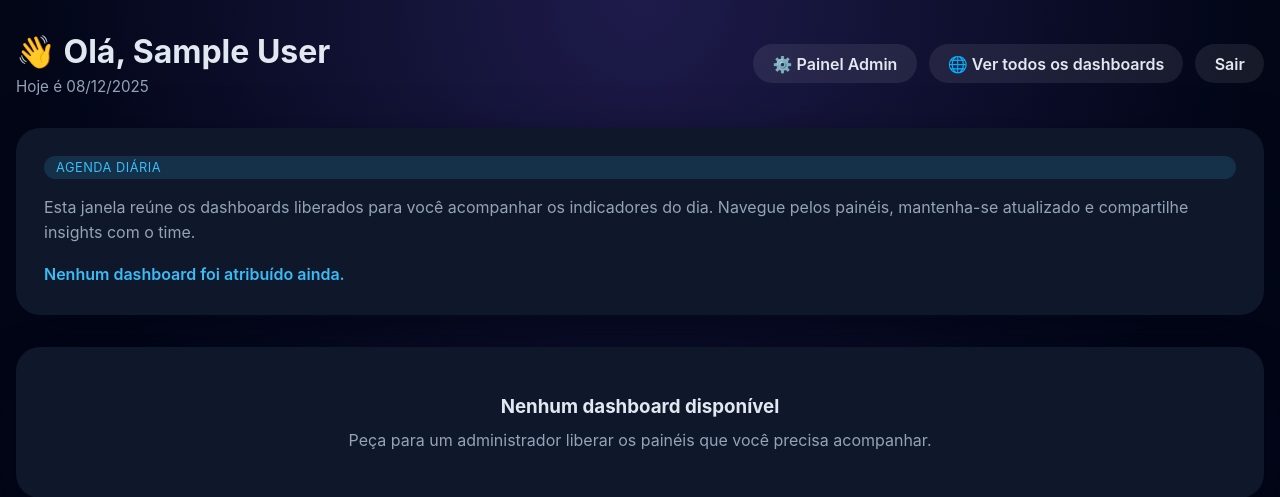
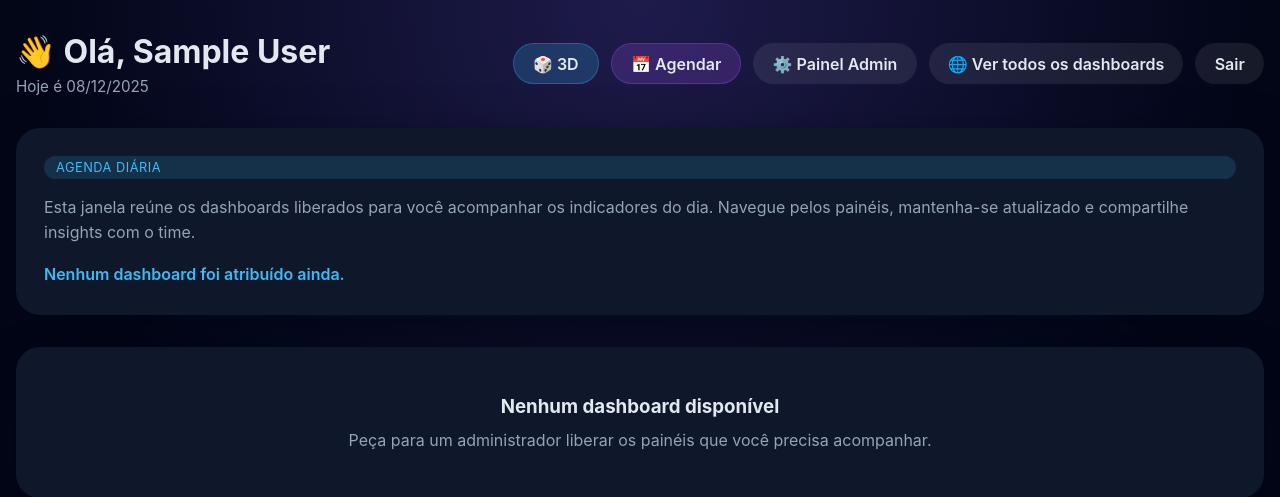
Before and after one commit to anaissiabraao/GeRot, a Flask app: page /dashboards in a window 1280 px wide. Shown: the top 497 px of the page. Run offline with Flask 3, Linux system fonts and the light colour scheme; the visitor is signed in with stand-in values (Sample User, id 1); data that the repository does not hold is empty; some libraries are stand-ins or nearby versions.

Commit message:
Add quick access buttons to team dashboard
- Added 3D and Agendar buttons to /dashboards page
- Styled with distinct colors (blue for 3D, purple for Agendar)
- Positioned before admin controls for better visibility
- Fixes issue where buttons were only in base.html header

```diff
--- a/templates/team_dashboard.html
+++ b/templates/team_dashboard.html
@@ -260,6 +260,14 @@
                 <span>Hoje é {{ today }}</span>
             </h1>
             <div class="header-actions">
+                <!-- Botões de Acesso Rápido -->
+                <a class="btn" href="{{ url_for('cd_facilities') }}" title="Visualização 3D do CD" style="background: rgba(56, 189, 248, 0.2); border: 1px solid rgba(56, 189, 248, 0.3);">
+                    🎲 3D
+                </a>
+                <a class="btn" href="{{ url_for('cd_facilities') }}#schedule" title="Agendar Sala de Reunião" style="background: rgba(168, 85, 247, 0.2); border: 1px solid rgba(168, 85, 247, 0.3);">
+                    📅 Agendar
+                </a>
+
                 {% if is_admin %}
                     <a class="btn" href="{{ url_for('admin_dashboard') }}">
                         ⚙️ Painel Admin
```
